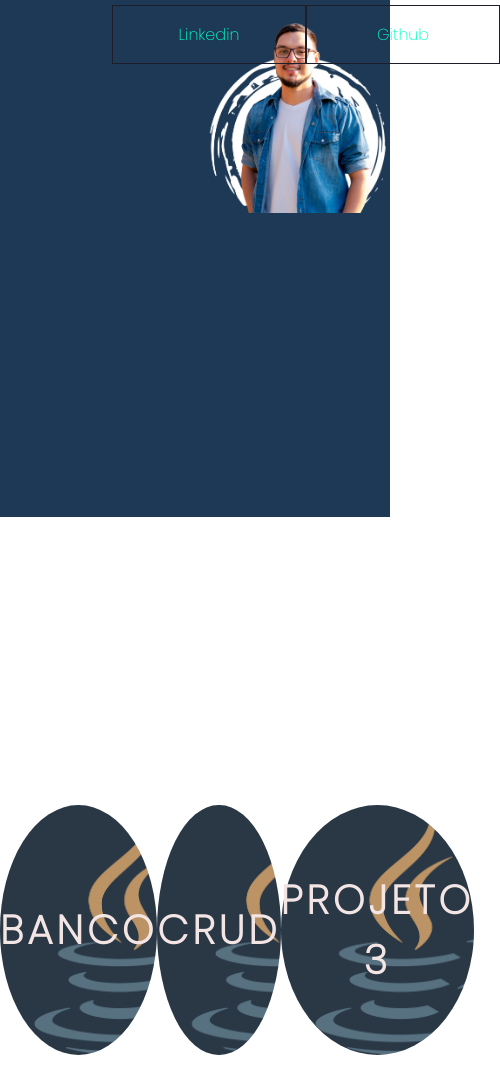
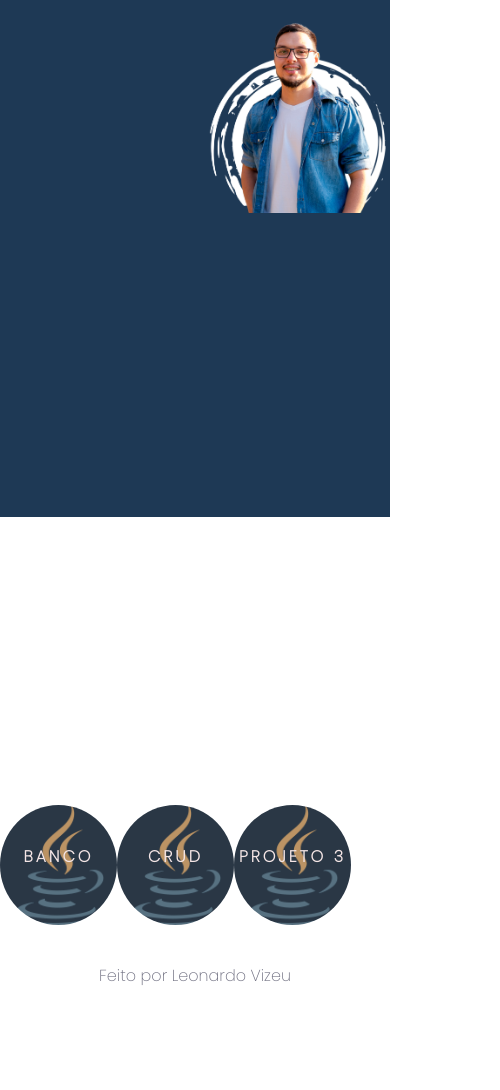
Before and after one commit to leovizeu/PortfolioVizeu, a plain HTML site: page index-3.html in a window 390 px wide. Shown: the part 327-1417 px from the top of the page, 500 px wide, since content can reach past the window. After the commit the page ends 1352 px from the top, so only its background shows below. Drawn offline with Linux system fonts and the light colour scheme.

Commit message:
mais melhorias

```diff
--- a/css/index-2.css
+++ b/css/index-2.css
@@ -281,5 +281,43 @@ a:hover {
     display: flex;
     align-items: center;
     justify-content: center;
-    color: #c2c2da;
+    color: #6f6f80;
 }
+
+@media(max-width: 800px) {
+    .header-container {
+        display: flex;
+        flex-direction: column;
+        width: 100%;
+        max-height: 100%;
+        max-width: 100%;
+        padding: 0;
+        margin: 0;
+        justify-content: left;
+    }
+
+    .social-media a {
+        padding: 0.2rem 0.5rem;
+        min-width: 1rem;
+        display: flex;
+        align-items: center;
+        justify-content: center;
+        transition: .5s ease-in-out;
+    }
+
+    h1 {
+        font-size: 25px;
+        text-transform: uppercase;
+        letter-spacing: 4px;
+    }
+
+    h2 {
+        font-size: 13px;
+        text-transform: uppercase;
+        letter-spacing: 4px;
+    }
+
+    h3 {
+        font-size: 14px;
+    }
+}
--- a/css/index-3.css
+++ b/css/index-3.css
@@ -245,7 +245,6 @@ a:hover {
 }
 
 .card-wrapper p {
-    font-size: 0;
     visibility: hidden;
     opacity: 0;
     font-weight: bold;
@@ -266,7 +265,6 @@ a:hover {
 .card:hover > .card-wrapper p {
     opacity: 1;
     visibility: visible;
-    font-size: 20px;
 }
 
 /*FOOTER*/
@@ -277,5 +275,106 @@ a:hover {
     display: flex;
     align-items: center;
     justify-content: center;
-    color: #c2c2da;
+    color: #6f6f80;
 }
+
+@media(max-width: 800px) {
+    .header-container {
+        display: flex;
+        flex-direction: column;
+        width: 100%;
+        max-height: 100%;
+        max-width: 100%;
+        padding: 0;
+        margin: 0;
+        justify-content: left;
+    }
+
+    .social-media a {
+        padding: 0.2rem 0.5rem;
+        min-width: 1rem;
+        display: flex;
+        align-items: center;
+        justify-content: center;
+        transition: .5s ease-in-out;
+    }
+
+    h1 {
+        font-size: 25px;
+        text-transform: uppercase;
+        letter-spacing: 4px;
+    }
+
+    h2 {
+        font-size: 13px;
+        text-transform: uppercase;
+        letter-spacing: 4px;
+    }
+
+    h3 {
+        font-size: 14px;
+    }
+
+    .card-container {
+        display: flex;
+        justify-content: space-evenly;
+        align-items: center;
+        width: 90%;
+    }
+
+    .card {
+        width: 120px;
+        height: 120px;
+        border-radius: 100%;
+        margin: 18rem 0 0 0;
+        display: flex;
+        align-items: center;
+        justify-content: center;
+    }
+
+    .card-wrapper {
+        text-align: center;
+        display: flex;
+        flex-direction: column;
+        justify-content: center;
+        align-items: center;
+        position: relative;
+    }
+
+    .card-wrapper::before {
+        position: absolute;
+        height: 20px;
+        width: 20px;
+        border-radius: 50%;
+        display: block;
+        border: 1px solid #ffffff;
+        opacity: 0;
+        transition: 0.5s ease-in-out;
+    }
+
+    .card-wrapper h2 {
+        font-size: 16px;
+        letter-spacing: 3px;
+        transition: 0.5s ease-in-out;
+    }
+
+    .card-wrapper p {
+        font-size: 5px;
+    }
+
+    .card:hover {
+        filter: unset;
+    }
+
+    .card:hover > .card-wrapper::before {
+        height: 100px;
+        width: 100px;
+        opacity: 1;
+    }
+
+    .card:hover > .card-wrapper p {
+        opacity: 1;
+        visibility: visible;
+        font-size: 12px;
+    }
+}
--- a/css/index.css
+++ b/css/index.css
@@ -291,7 +291,7 @@ a:hover {
     display: flex;
     align-items: center;
     justify-content: center;
-    color: #c2c2da;
+    color: #6f6f80;
 }
 
 @media(max-width: 800px) {
@@ -304,14 +304,10 @@ a:hover {
         padding: 0;
         margin: 0;
         justify-content: left;
-
     }
 
     .social-media a {
-        text-decoration: none;
-        color:#00ffc8;
         padding: 0.2rem 0.5rem;
-        border: 1px solid #1E1E2A;
         min-width: 1rem;
         display: flex;
         align-items: center;
```
